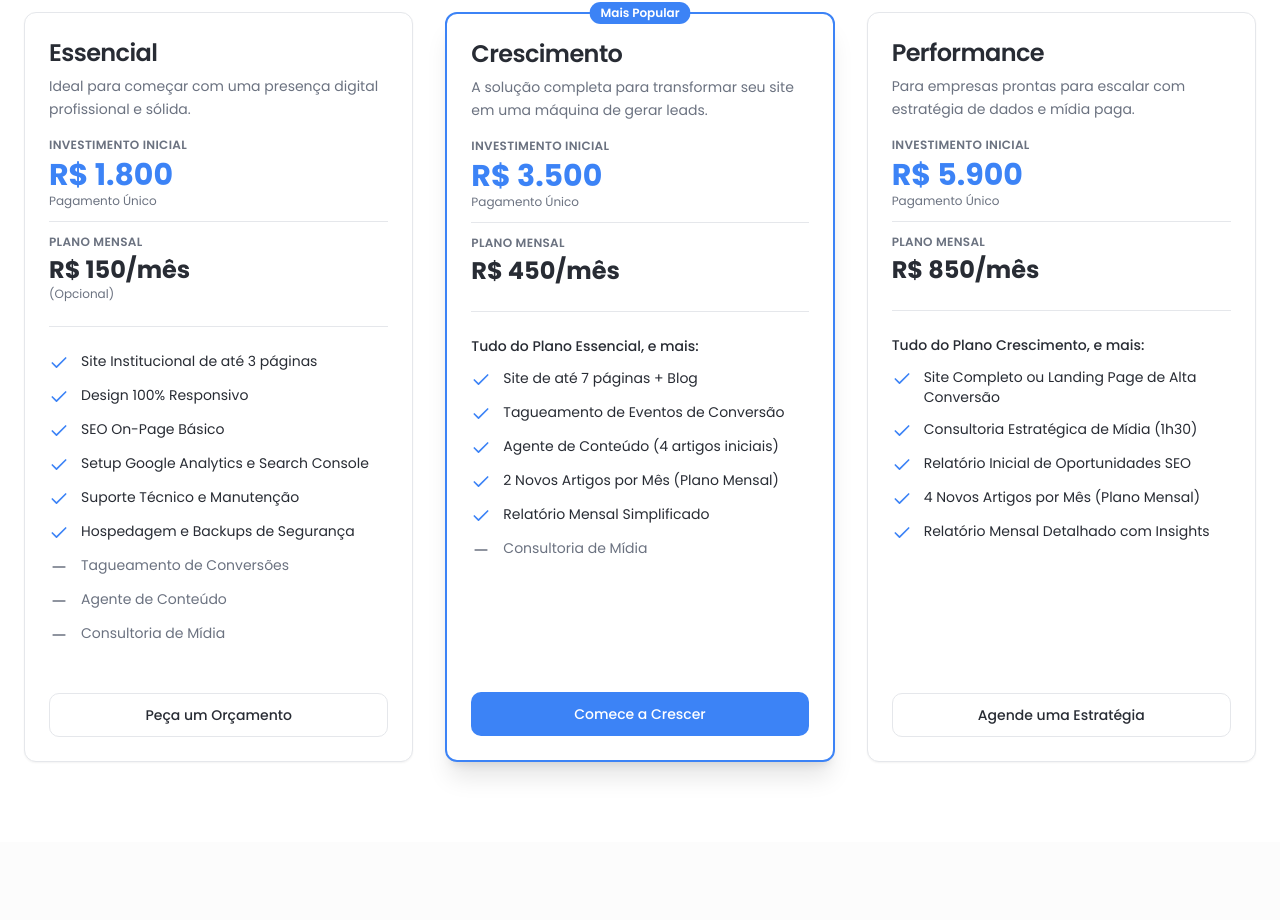
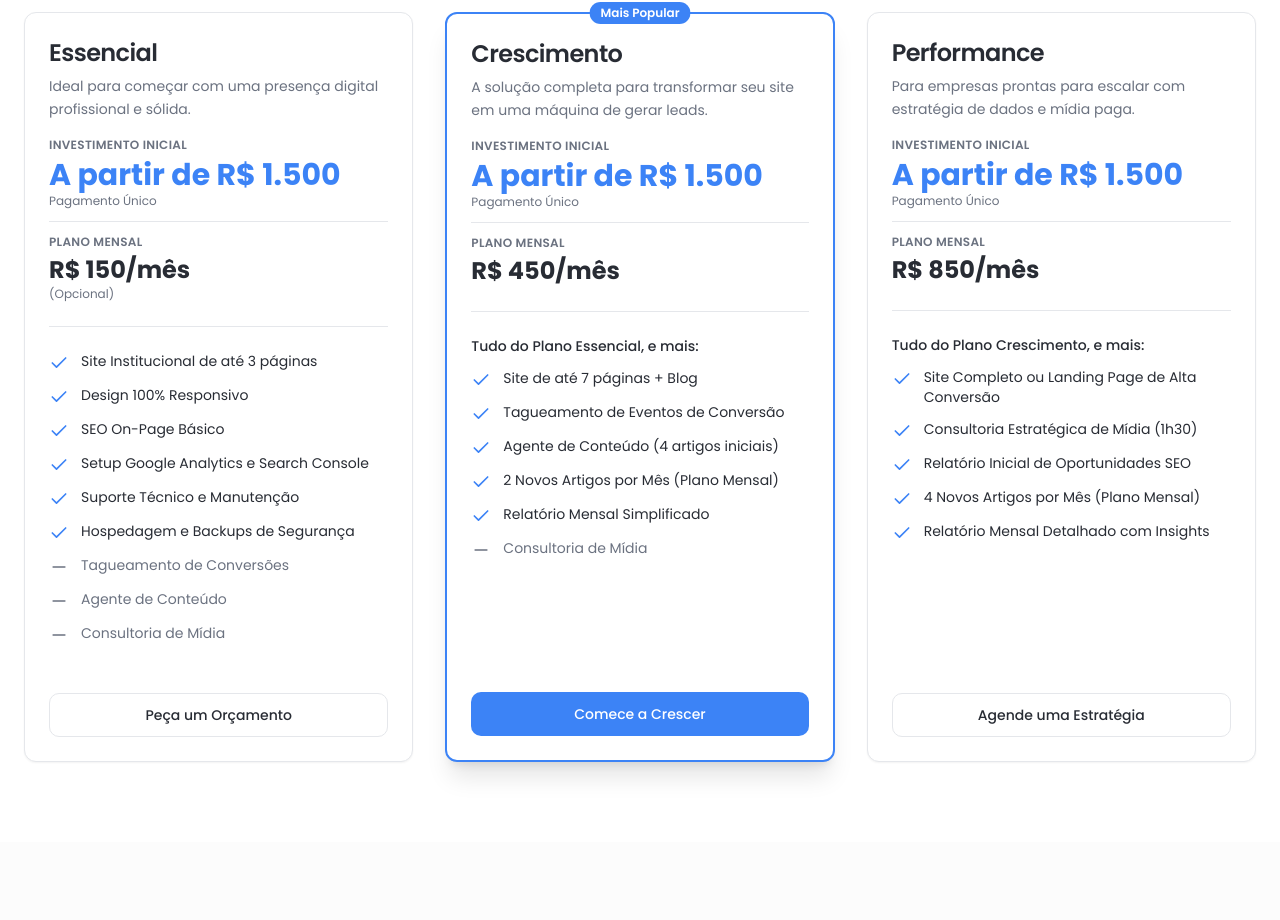
Before and after one commit to neurastudioia-oss/neura-ai-craft, a React (Vite) app: page / in a window 1280 px wide. Shown: the part 2796-3716 px from the top of the page. Built offline with nearby package versions, Linux system fonts and the light colour scheme; the HTML template or start-up script is replaced by a standard one.

Commit message:
Update pricing for all plans

```diff
--- a/src/components/PricingTable.tsx
+++ b/src/components/PricingTable.tsx
@@ -8,7 +8,7 @@ const pricingPlans = [
   {
     name: "Essencial",
     slogan: "Ideal para começar com uma presença digital profissional e sólida.",
-    setupPrice: "R$ 1.800",
+    setupPrice: "A partir de R$ 1.500",
     monthlyPrice: "R$ 150/mês",
     monthlyOptional: true,
     features: [
@@ -28,7 +28,7 @@ const pricingPlans = [
   {
     name: "Crescimento",
     slogan: "A solução completa para transformar seu site em uma máquina de gerar leads.",
-    setupPrice: "R$ 3.500",
+    setupPrice: "A partir de R$ 1.500",
     monthlyPrice: "R$ 450/mês",
     monthlyOptional: false,
     featuresHeader: "Tudo do Plano Essencial, e mais:",
@@ -46,7 +46,7 @@ const pricingPlans = [
   {
     name: "Performance",
     slogan: "Para empresas prontas para escalar com estratégia de dados e mídia paga.",
-    setupPrice: "R$ 5.900",
+    setupPrice: "A partir de R$ 1.500",
     monthlyPrice: "R$ 850/mês",
     monthlyOptional: false,
     featuresHeader: "Tudo do Plano Crescimento, e mais:",
```
